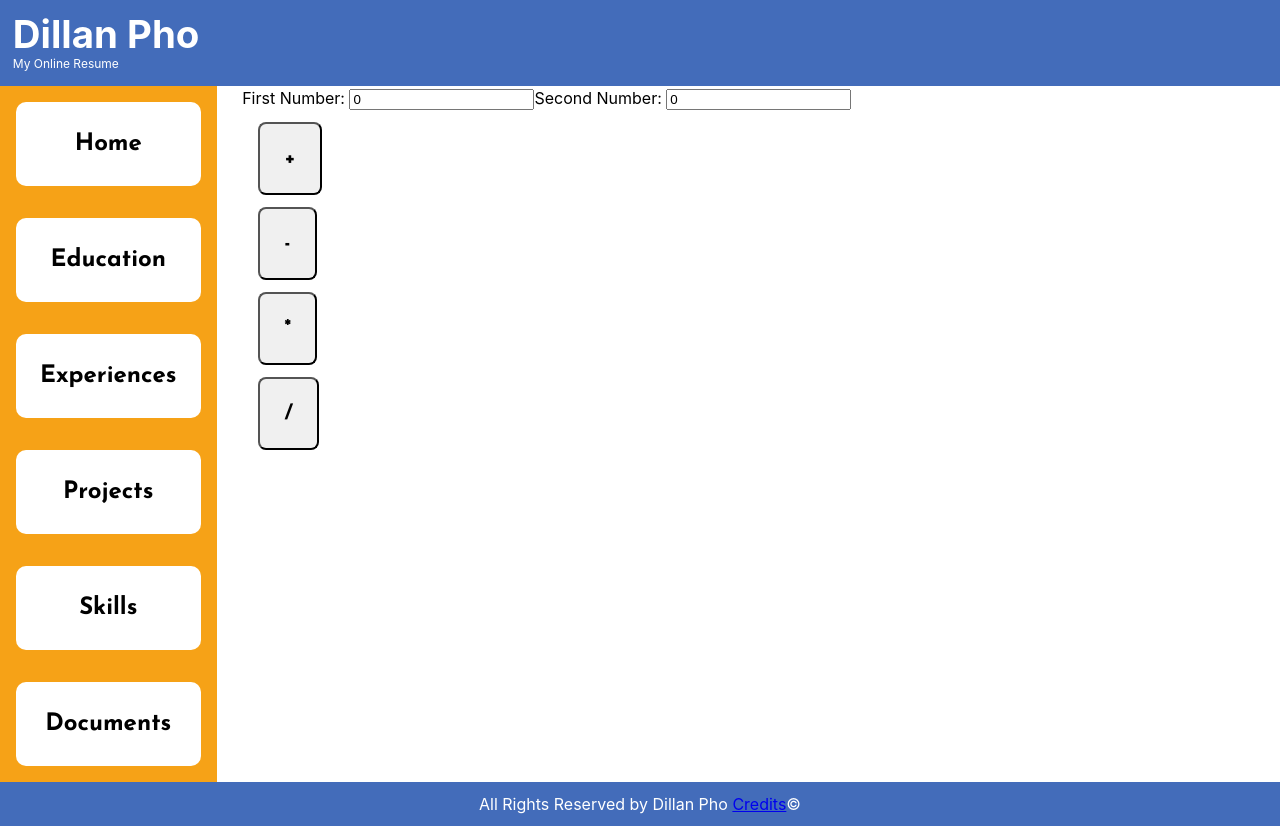
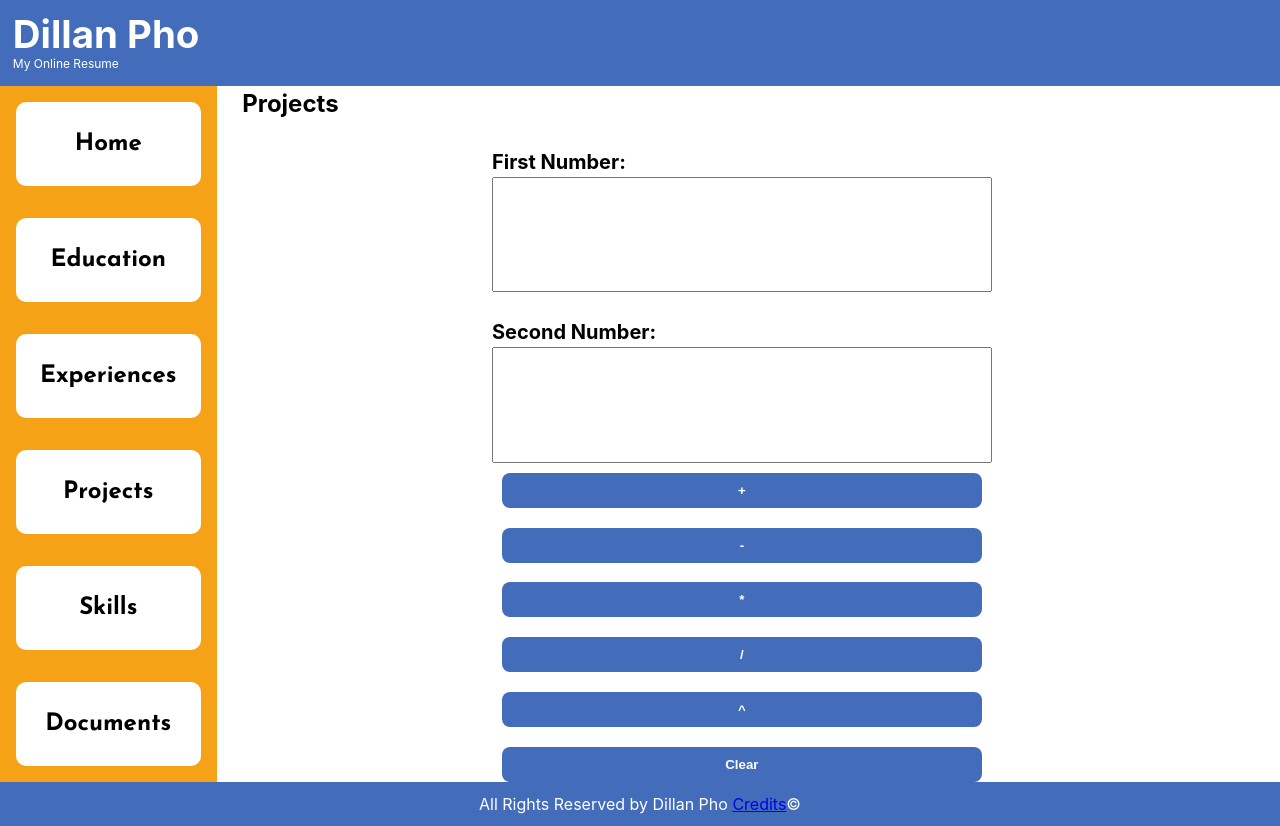
Before and after one commit to yorozoru/mp-3, a React (Vite) app: page /projects in a window 1280 px wide. Built offline with nearby package versions, Linux system fonts and the light colour scheme.

Commit message:
implemented working calculator  and styling

```diff
--- a/src/components/operation_abstraction.ts
+++ /dev/null
@@ -1,12 +0,0 @@
-import { useState } from 'react';
-
-export default function useOperate(operation) {
-  const [result, setResult] = useState(null);
-
-  const calculate = (array) => {
-    const res = operation(array[0], array[1]);
-    setResult(res);
-  };
-
-  return [result, calculate];
-}
--- a/src/components/pages/documents.tsx
+++ b/src/components/pages/documents.tsx
@@ -1,28 +1,27 @@
 import { styled } from "styled-components";
-import useTitleChanger from "../title_changer";
+import useTitleChanger from "../useTitleChanger";
 
 const StyledMain = styled.main`
-  padding: 0 2% 1% 2%;
+  padding: 0 2% 4% 2%;
 `;
 
 const StyledPDFWrapper = styled.div`
   position: relative;
-  padding-bottom: 56.25%;
   width: 70vw;
-  height: 100vh;
+  height: 100%;
   overflow: hidden;
   background: #ccc;
-
   @media (max-width: 750px) {
     padding-bottom: 75%;
     width: 100%;
+    height: 100vh;
   }
 `;
 
 const StyledEmbed = styled.embed`
   position: absolute;
-  top: 0;
-  left: 0;
+  // top: 0;
+  // left: 0;
   width: 100%;
   height: 100%;
   border: none;
--- a/src/components/pages/education.tsx
+++ b/src/components/pages/education.tsx
@@ -1,5 +1,5 @@
 import {styled} from "styled-components";
-import useTitleChanger from "../title_changer";
+import useTitleChanger from "../useTitleChanger";
 
 const StyledMain = styled.main`
     padding: 0 2% 1% 2%;
--- a/src/components/pages/experience.tsx
+++ b/src/components/pages/experience.tsx
@@ -1,5 +1,5 @@
 import {styled} from "styled-components";
-import useTitleChanger from "../title_changer";
+import useTitleChanger from "../useTitleChanger";
 
 const StyledMain = styled.main`
     padding: 0 2% 1% 2%;
--- a/src/components/pages/main.tsx
+++ b/src/components/pages/main.tsx
@@ -1,5 +1,5 @@
 import {styled} from "styled-components";
-import useTitleChanger from "../title_changer";
+import useTitleChanger from "../useTitleChanger";
 
 const StyledMain = styled.main`
     padding: 0 2% 1% 2%;
--- a/src/components/pages/projects.tsx
+++ b/src/components/pages/projects.tsx
@@ -1,65 +1,123 @@
-import {styled} from "styled-components";
-import useTitleChanger from "../title_changer";
-import {useState} from "react";
-import useOperate from "../operation_abstraction";
+import { styled } from "styled-components";
+import useTitleChanger from "../useTitleChanger";
+import { ChangeEvent, useState } from "react";
+import useOperations from "../useOperations";
 
 const StyledMain = styled.main`
-    padding: 0 2% 1% 2%;
+    padding: 0 3% 2% 2%;
+    width: 100vw;
+    @media (max-width: 750px) {
+        height: 20%
+        width: 20%
+        margin: 0 auto;
+  }
+`;
+
+const StyledDiv = styled.div`
+    width: 50%;
+    height: 100%;
+    margin: 0 auto;
+    display: flex;
+    flex-direction: column;
+    @media (max-width: 750px) {
+    width: 100%
+  }
+`;
+
+
+
+const StyledH3 = styled.h3<{ negNum: number | null }>`
+    text-align: center;
+    font-size: calc(10px + 2vw);
+    color: ${({negNum}) => {
+        if (negNum === null || negNum < 0){
+            return "Red";
+        }
+        else{
+            return "Black";
+        }
+    }
+
+}
+`;
+
+
+
+const StyledInput = styled.input`
+    height: 30%;
+    text-align: center;
+    font-size: calc(10px + 2vw);
+`
+
+const StyledLabel = styled.label`
+    font-weight: bold;
+    font-size: 20px;
+    display: inline;
+    margin-top: 5%;
+    @media (max-width: 750px) {
+    font-size: calc(1px + 2vw);
+  }
 `
 
 const StyledButton = styled.button`
-    display: flex;
-    font-family: "Josefin Sans", Helvetica, sans-serif;
-    justify-content: center;
-    align-items: center;
-    background-color: #f0f0f0;
-    padding: 3vh;
-    margin: 1.5vh 2vh;
-    border-radius: 1vh;
-    color: black;
+    display: block;
+    background-color: #436cba;
+    border: none;
+    color: white;
+    text-align: center;
+    font-size: calc(0.5px + 1vw);
+    margin: 2% 2%;
+    padding: 2%;
+    border-radius: 8px;
     font-weight: bold;
-    text-align: center;
-    font-size: 1.3em;
-`
+
+    @media (max-width: 750px) {
+    font-size: calc(2px + 2vw);
+    padding: 5%;
+  }
+`;
+
 export default function Projects() {
     useTitleChanger("Projects");
 
-    const[inputValues, setInputValues] = useState([0,0])
-    const[result, setResult] =  useState(null)
+    const [inputValues, setInputValues] = useState<[number | string, number | string]>(["", ""]);
+    const { result, calculateValues, add, subtract, multiply, divide, pow } = useOperations();
 
-    const handleInputChange = (e, index:number) => {
-        if (!isNaN(Number(e.target.value))){
+    const handleInputChange = (e: ChangeEvent<HTMLInputElement>, index: number) => {
+        if (!isNaN(Number(e.target.value))) {
             let cloneArray = [...inputValues];
-            cloneArray[index] = Number(e.target.value)
-            setInputValues(cloneArray)
+            cloneArray[index] = Number(e.target.value);
+            setInputValues(cloneArray as [number | string, number | string]);
         }
+    };
 
-    }
+    const handleOperations = (operation: (a: number, b: number) => number) => {
+        if (operation) {
+            calculateValues(operation, inputValues);
+        }
+    };
 
-    const [addResult, add] = useOperate((a, b) => a + b);
-    const [subResult, subtract] = useOperate((a, b) => a - b);
-    const [mulResult, multiply] = useOperate((a, b) => a * b);
-    const [divResult, divide] = useOperate((a, b) => a / b);
-
-    const handleOperations = (operation) =>{
-        setResult(null);
-        operation(inputValues)
-    }
-
+    const cleared = () => {
+        setInputValues(["",""]);
+        calculateValues(() => null, [0,0]);
+    };
 
     return (
         <StyledMain>
-                <label htmlFor="firstNum">First Number: </label>
-                <input type="text" value = {inputValues[0]} onChange={(e)=> handleInputChange(e,0)} name="firstNum"/>
-                <label htmlFor="secondNum">Second Number: </label>
-                <input type="text" value = {inputValues[1]} onChange={(e)=> handleInputChange(e,1)} name="secondNum"/>
-                <StyledButton onClick={() => handleOperations(add)}>+</StyledButton>
-                <StyledButton onClick={() => handleOperations(subtract)}>-</StyledButton>
-                <StyledButton onClick={() => handleOperations(multiply)}>*</StyledButton>
-                <StyledButton onClick={() => handleOperations(divide)}>/</StyledButton>
-                {/* <StyledButton onclick="pow()">^</StyledButton>
-                <StyledButton onclick="cleared()">Clear</StyledButton> */}
-                <h3>{result}</h3>
+            <h2>Projects</h2>
+            <StyledDiv>
+            <StyledLabel htmlFor="firstNum">First Number: </StyledLabel>
+            <StyledInput type="text" value={inputValues[0]} onChange={(e) => handleInputChange(e, 0)} name="firstNum" />
+            <StyledLabel htmlFor="secondNum">Second Number: </StyledLabel>
+            <StyledInput type="text" value={inputValues[1]} onChange={(e) => handleInputChange(e, 1)} name="secondNum" />
+            <StyledButton onClick={() => handleOperations(add)}>+</StyledButton>
+            <StyledButton onClick={() => handleOperations(subtract)}>-</StyledButton>
+            <StyledButton onClick={() => handleOperations(multiply)}>*</StyledButton>
+            <StyledButton onClick={() => handleOperations(divide)}>/</StyledButton>
+            <StyledButton onClick={() => handleOperations(pow)}>^</StyledButton>
+            <StyledButton onClick={() => cleared()}>Clear</StyledButton>
+            <StyledH3 negNum={result}>{result !== null && !isNaN(result) ? result : ""}</StyledH3>
+            </StyledDiv>
         </StyledMain>
     );
 }
--- a/src/components/pages/skills.tsx
+++ b/src/components/pages/skills.tsx
@@ -1,5 +1,5 @@
 import {styled} from "styled-components";
-import useTitleChanger from "../title_changer";
+import useTitleChanger from "../useTitleChanger";
 
 const StyledMain = styled.main`
     padding: 0 2% 1% 2%;
--- /dev/null
+++ b/src/components/useOperations.ts
@@ -0,0 +1,27 @@
+import { SetStateAction, useState } from "react";
+
+export default function useOperations () {
+    const [result, setResult] = useState<number | null>(null);
+
+    const calculateValues = (operation: (arg0: any, arg1: any) => SetStateAction<number | null>, inputValues: [any, any]) => {
+            const [a, b] = inputValues;
+            setResult(operation(a, b));
+    };
+
+    const add = (a: number, b: number) => a + b;
+    const subtract = (a: number, b: number) => a - b;
+    const multiply = (a: number, b: number) => a * b;
+    const divide = (a: number, b: number) => a / b;
+    const pow = (a: number, b: number) =>{
+        let original_val = 1;
+        for (let i = 0; i < Math.abs(b); i++){
+            original_val = a*original_val;
+        }
+        if (b < 0){
+            original_val = 1/original_val
+        }
+        return original_val;
+    }
+
+    return { result, calculateValues, add, subtract, multiply, divide, pow };
+};
```
Also changed, not shown: src/components/useTitleChanger.ts (renamed from src/components/title_changer.ts).
